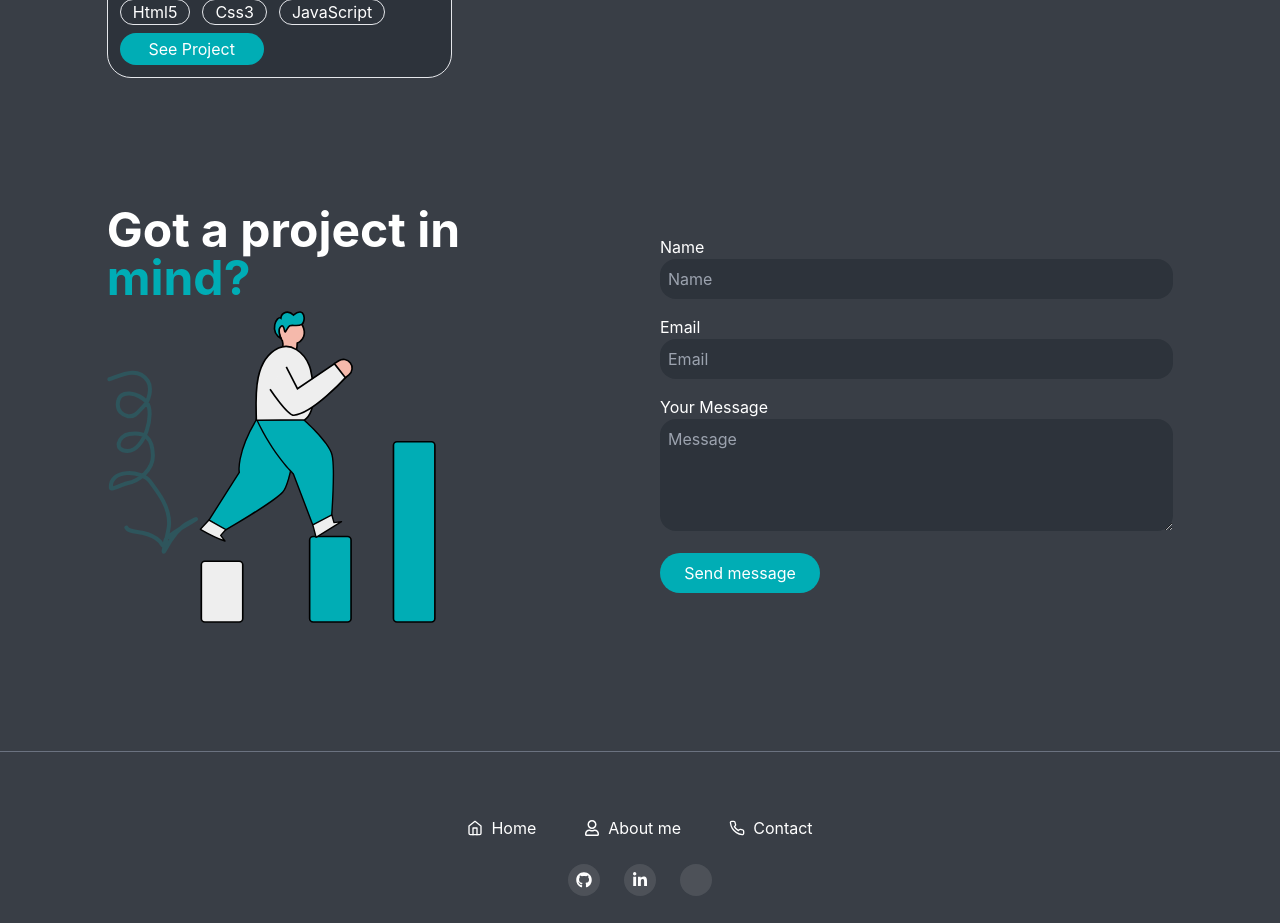
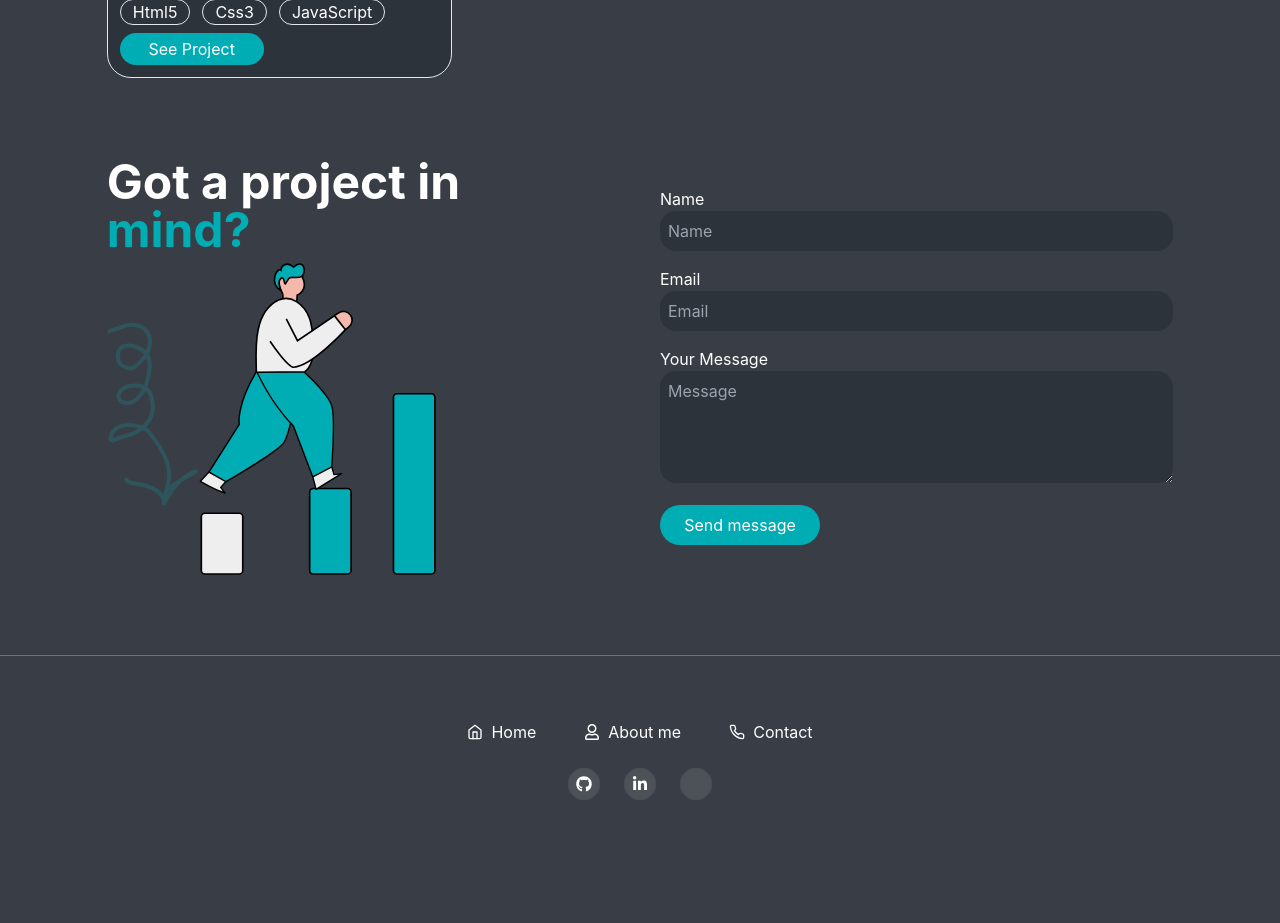
Before and after one commit to BranBayou/portfolio, a React (Create React App) app: page / in a window 1280 px wide. Shown: the part 2300-3223 px from the top of the page. After the commit the page ends 3164 px from the top, so only its background shows below. Built offline with nearby package versions, Linux system fonts and the light colour scheme; some icons are missing.

Commit message:
Update contact section

```diff
--- a/src/components/Contact.jsx
+++ b/src/components/Contact.jsx
@@ -4,7 +4,7 @@ import Invite from './Contact/Invite';
 
 const Contact = () => {
   return (
-    <div id="contact" className="w-10/12 my-32 mx-auto flex flex-col md:flex-row items-center justify-center gap-10">
+    <div id="contact" className="h-full w-10/12 my-12 py-8 mx-auto flex flex-col md:flex-row items-center justify-center gap-10">
       <Invite />
       <Form />
     </div>
```
